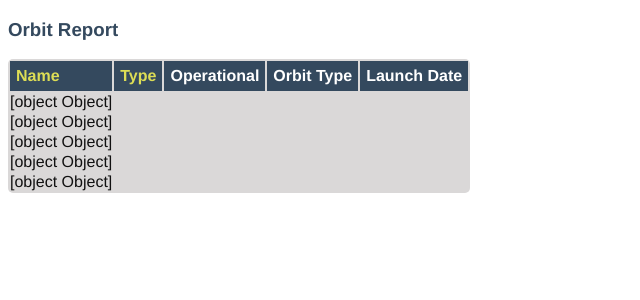
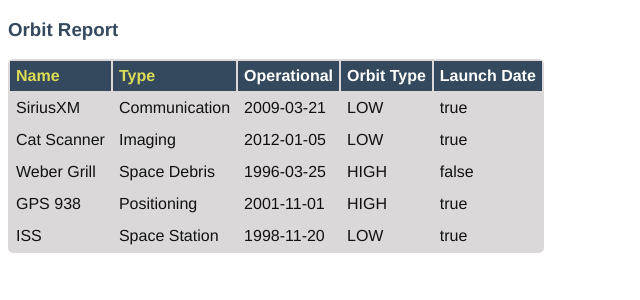
Before and after one commit to lfallert/orbit-report, an Angular app: page / in a window 1280 px wide. Shown: the top 300 px of the page, without its empty margins (0-640 px from the left). Built offline with nearby package versions, Linux system fonts and the light colour scheme.

Commit message:
finsihed part 4

```diff
--- a/src/app/app.component.ts
+++ b/src/app/app.component.ts
@@ -1,5 +1,7 @@
 import { Component } from '@angular/core';
 import { Satellite } from './satellite';
+
+
 
 @Component({
   selector: 'app-root',
@@ -12,7 +14,7 @@
 
   sourceList: Satellite[];
 
-  constructor() {
+  constructor () {
     this.sourceList = [
        new Satellite("SiriusXM", "Communication", "2009-03-21", "LOW", true),
        new Satellite("Cat Scanner", "Imaging", "2012-01-05", "LOW", true),
--- a/src/app/orbit-list/orbit-list.component.html
+++ b/src/app/orbit-list/orbit-list.component.html
@@ -7,5 +7,11 @@
       <th>Orbit Type</th>
       <th>Launch Date</th>
    </tr>
-   <tr *ngFor="let satellite of satellites">{{satellite}}</tr>
+   <tr *ngFor="let satellite of satellites">
+      <td>{{satellite.name}}</td>
+      <td>{{satellite.type}}</td>
+      <td>{{satellite.launchDate}}</td>
+      <td>{{satellite.orbitType}}</td>
+      <td>{{satellite.operational}}</td>
+   </tr>
 </table>
```
Also changed, not shown: src/app/app.component.html (line endings or trailing spaces), src/app/orbit-list/orbit-list.component.ts (line endings or trailing spaces), src/app/satellite.ts (line endings or trailing spaces).
